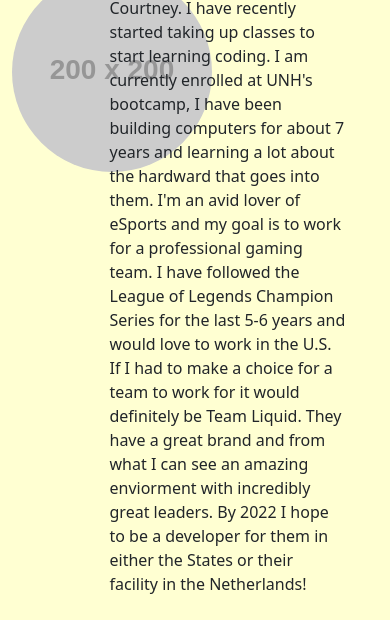
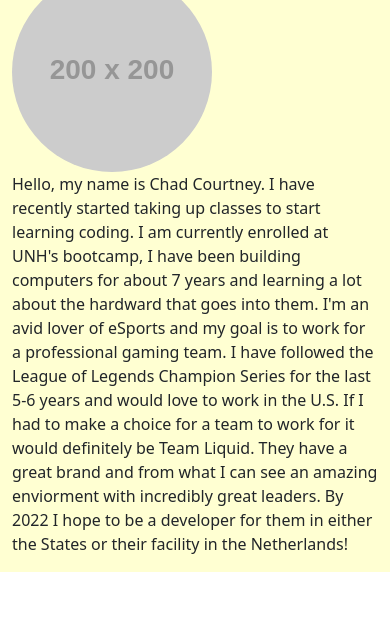
Before and after one commit to chadcourtney9/Responsive-Portfolio, a plain HTML site: page index.html in a window 390 px wide. Shown: the part 389-1009 px from the top of the page. After the commit the page ends 961 px from the top, so only its background shows below. Drawn offline with nearby package versions, Linux system fonts and the light colour scheme; placeholder pictures from the web are drawn by us.

Commit message:
responsive fix for xsmall

```diff
--- a/index.html
+++ b/index.html
@@ -37,20 +37,20 @@
       </script>
       <div class="bg">
 
-      <main class="container py-2 mx-auto">
+      <main class="container">
 
         <div class="row">
 
           <h1 class="ABHeader" class="col-12">About Me</h1>
 
 
-              <div class="col-3" class="float-left">
+              <div class="col-sm-2 col-md-2 col-lg-2">
 
               <img src="https://via.placeholder.com/200"  alt="placeholder" class="aboutmeimg">
 
             </div>
 
-              <div class="col-8" class="float-left">
+              <div class="col-sm-8 col-md-8 col-lg-8">
 
                 <p class="text">
                   Hello, my name is Chad Courtney. I have recently started taking up classes to start learning coding. I am currently enrolled at UNH's bootcamp, I have been building computers for about 7 years and learning a lot about the hardward that goes into them. I'm an avid lover of eSports and my goal is to work for a professional gaming team. I have followed the League of Legends Champion Series for the last 5-6 years and would love to work in the U.S. If I had to make a choice for a team to work for it would definitely be Team Liquid. They have a great brand and from what I can see an amazing enviorment with incredibly great leaders. By 2022 I hope to be a developer for them in either the States or their facility in the Netherlands!
--- a/style.css
+++ b/style.css
@@ -26,7 +26,6 @@ body, html {
 
 .container {
     position: relative; top: 30%;
-    flex-flow: column wrap;
 }
 
 h1.ABHeader {
@@ -35,9 +34,10 @@ h1.ABHeader {
     border-bottom: #c5fad5;
     border-bottom-style: solid;
     border-width: 10px;
-    margin: 0 auto;
-    content: "";
+}
 
+.aboutmeimg {
+    float: left;
 }
 
 main {
@@ -52,8 +52,9 @@ div.portcont {
     border: 10px;
 }
 
+/* 1400 576*/
 /* large */
-@media (max-width: 1200px) {
+@media (max-width: 1440px) {
     body {
         background-color: purple;
     }
@@ -64,7 +65,7 @@ div.portcont {
         height: auto;
 }
 /* medium */
-@media (max-width: 992px) {
+@media (max-width: 1000px) {
     .portimgs {
         margin: 10px 10px 10px 10px;
         padding: 10px 10px 10px 10px;
@@ -80,3 +81,10 @@ div.portcont {
     max-width: 100%;
     height: auto;
 }
+/* x-small */
+@media (max-width: 500px;) {
+    .ABimg{
+        img-fluid
+    }
+
+}
```
Also changed, not shown: portfolio.html (+2 -1 lines).
